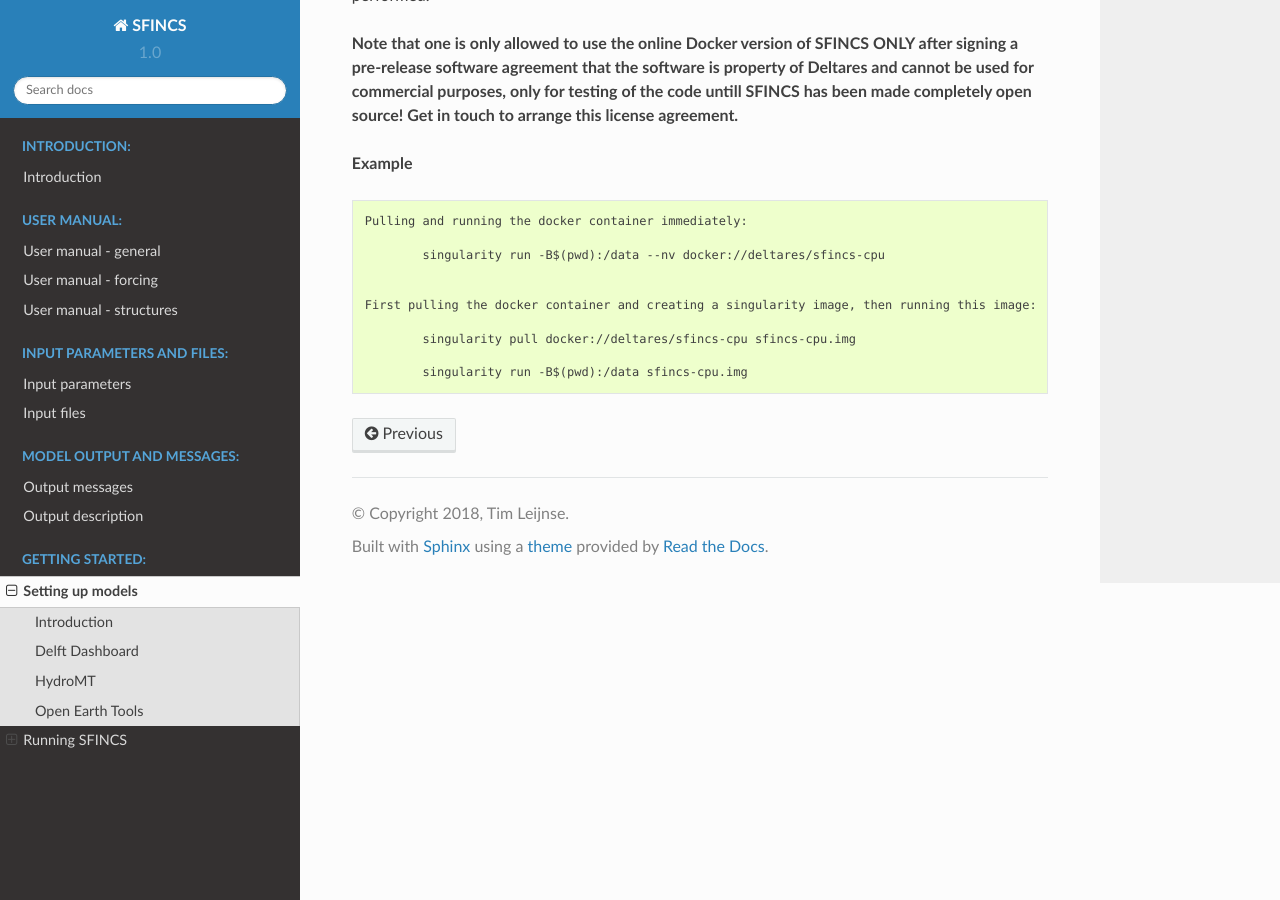
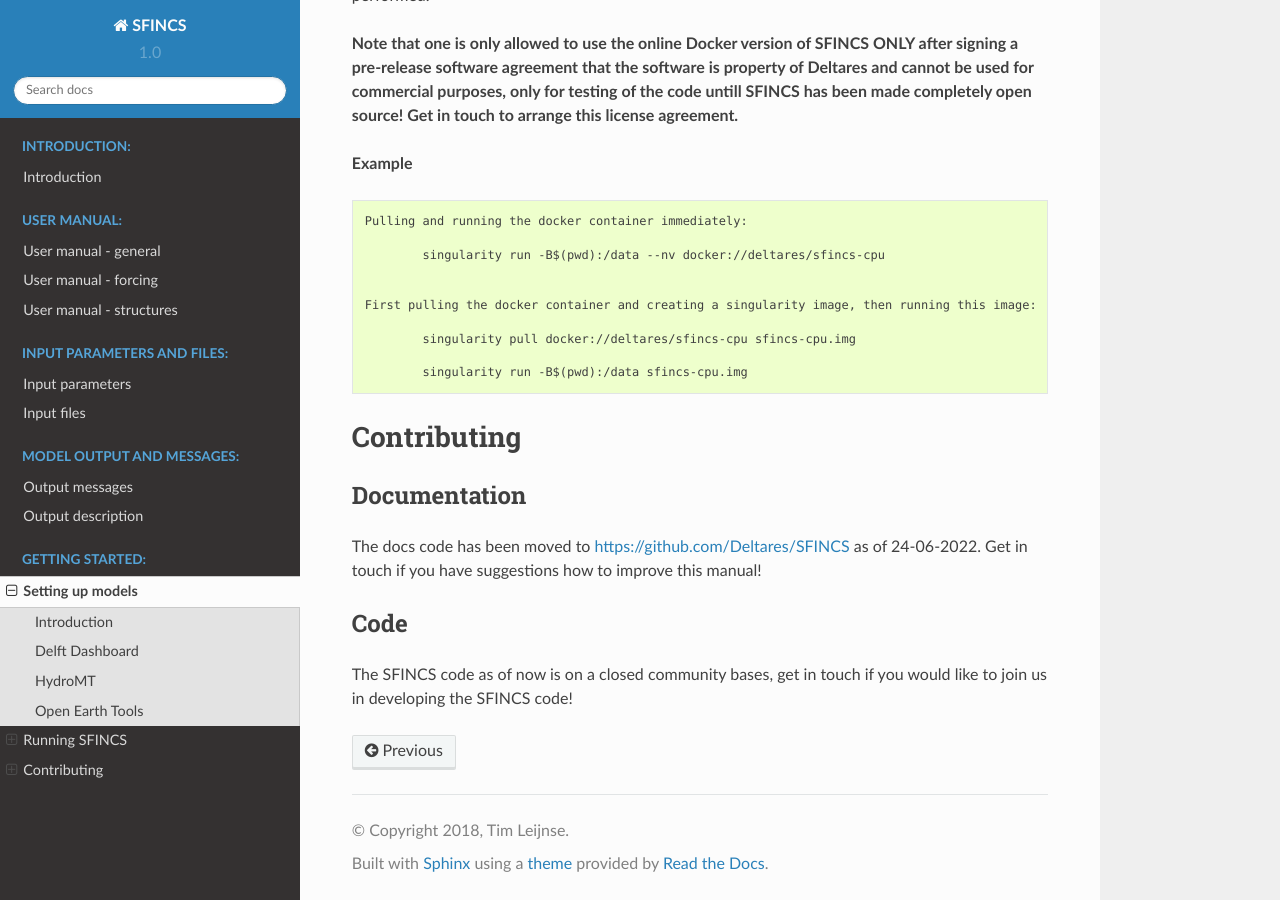
Before and after one commit to Deltares/SFINCS, a Sphinx documentation site: the page built from docs/example.rst, in a window 1280 px wide and 900 px high, scrolled down 2969 px. Built offline with Sphinx 7.4.7 and the Read the Docs theme 2.0.0, drawn with Linux system fonts in a browser that asks for light colours.

Commit message:
- First commit to the SFINCS docs from the new SFINCS Github repos - Add section 'Contributing' to the getting started section

```diff
--- a/docs/example.rst
+++ b/docs/example.rst
@@ -129,3 +129,18 @@ This prevents unnesissarily loading the Docker container every time a simulation
 		singularity pull docker://deltares/sfincs-cpu sfincs-cpu.img
 
 		singularity run -B$(pwd):/data sfincs-cpu.img
+
+
+Contributing
+=======
+
+Documentation
+----------------------
+
+The docs code has been moved to https://github.com/Deltares/SFINCS as of 24-06-2022.
+Get in touch if you have suggestions how to improve this manual!
+
+Code
+----------------------
+
+The SFINCS code as of now is on a closed community bases, get in touch if you would like to join us in developing the SFINCS code!
```
